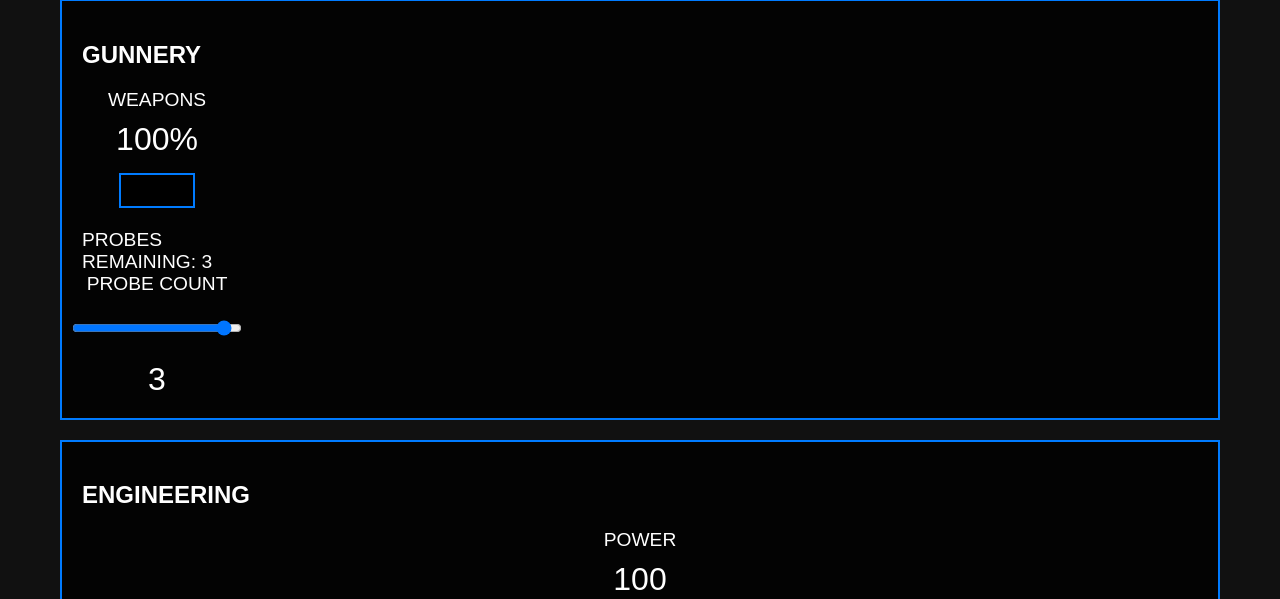
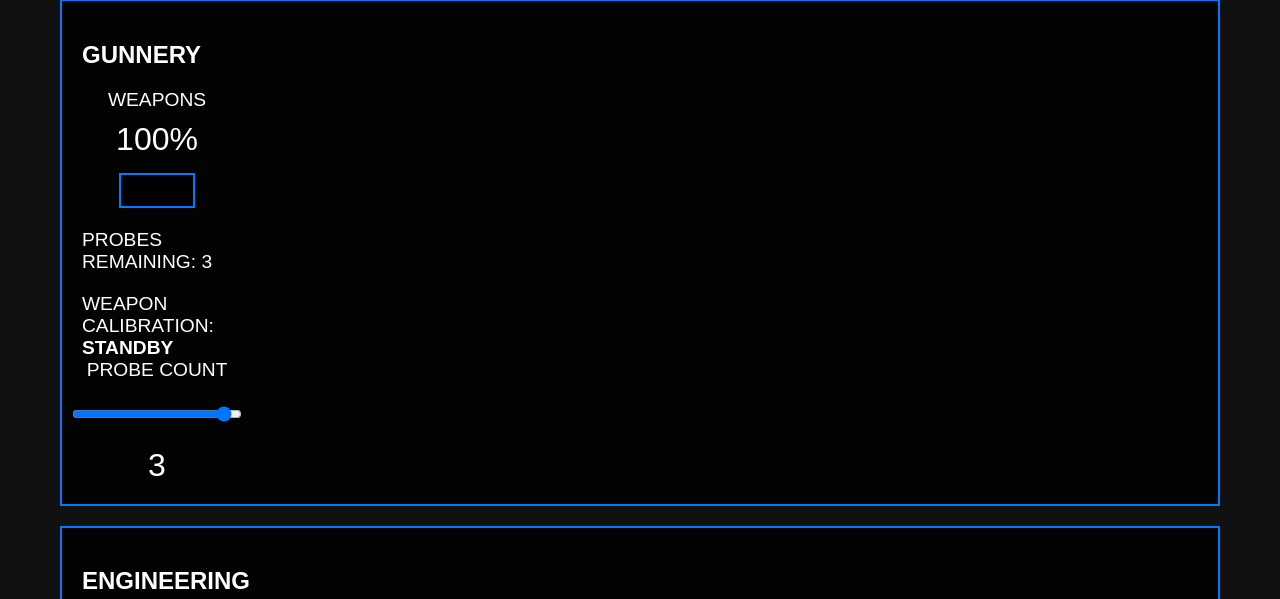
Before and after one commit to WolfLycanorcant/starwarsgame, a Flask app: template templates/gm.html in a window 1280 px wide. Shown: the part 756-1355 px from the top of the page. Run offline with Flask 3, Linux system fonts and the light colour scheme; the template is opened without the code that fills it, so the values that code supplies are empty; some libraries are stand-ins or nearby versions.

Commit message:
Add files via upload

```diff
--- a/app.py
+++ b/app.py
@@ -158,6 +158,16 @@ def handle_player_action(data):
 
     print(f"Player action in {room}: {action} = {value}")
 
+@socketio.on('weapon_calibration')
+def handle_weapon_calibration(data):
+    room = data.get('room')
+    status = data.get('status')
+
+    if room in rooms:
+        print(f"Weapon calibration in {room}: {status}")
+        # Broadcast calibration status to GM station only
+        emit('weapon_calibration', {'status': status}, room=f"{room}_gm")
+
 @socketio.on('disconnect')
 def handle_disconnect():
     print('Client disconnected:', request.sid)
--- a/templates/gm.html
+++ b/templates/gm.html
@@ -302,6 +302,11 @@
             <div class="axis-label" style="margin-top:6px;">
                 PROBES REMAINING: <span id="gmProbesLeft">3</span>
             </div>
+
+            <!-- Weapon Calibration Status -->
+            <div class="axis-label" style="margin-top:10px;">
+                WEAPON CALIBRATION: <span id="weapon-calibration-status" style="font-weight:bold;">STANDBY</span>
+            </div>
         </div>
 
         <!-- Probe-Count Control -->
@@ -539,6 +544,24 @@
                 this.socket.on('state_update', (state) => {
                     console.log('Received state:', state);
                     this.updateUI(state);
+                });
+
+                // Listen for weapon calibration notifications
+                this.socket.on('weapon_calibration', (data) => {
+                    const statusElement = document.getElementById('weapon-calibration-status');
+                    if (statusElement) {
+                        if (data.status === 'accurate') {
+                            statusElement.textContent = 'ACCURATE';
+                            statusElement.style.color = 'var(--starwars-green)';
+                        } else if (data.status === 'inaccurate') {
+                            statusElement.textContent = 'INACCURATE';
+                            statusElement.style.color = 'var(--starwars-red)';
+                        } else {
+                            statusElement.textContent = 'STANDBY';
+                            statusElement.style.color = 'var(--text-light)';
+                        }
+                        console.log('GM: Weapon calibration status updated to:', data.status);
+                    }
                 });
             },
 
```
Also changed, not shown: templates/gunner.html (+7 -1 lines).
